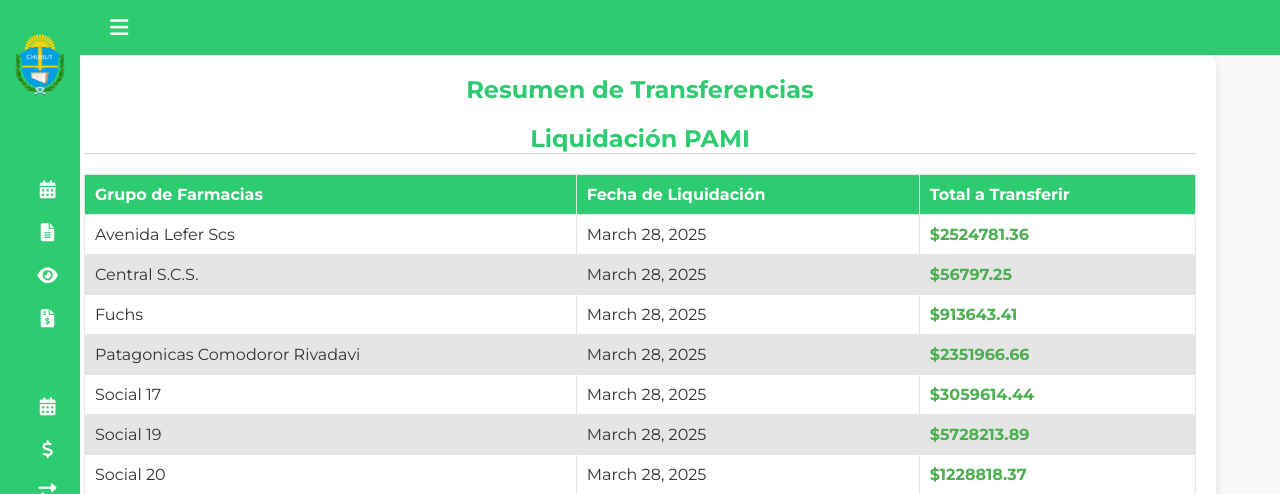
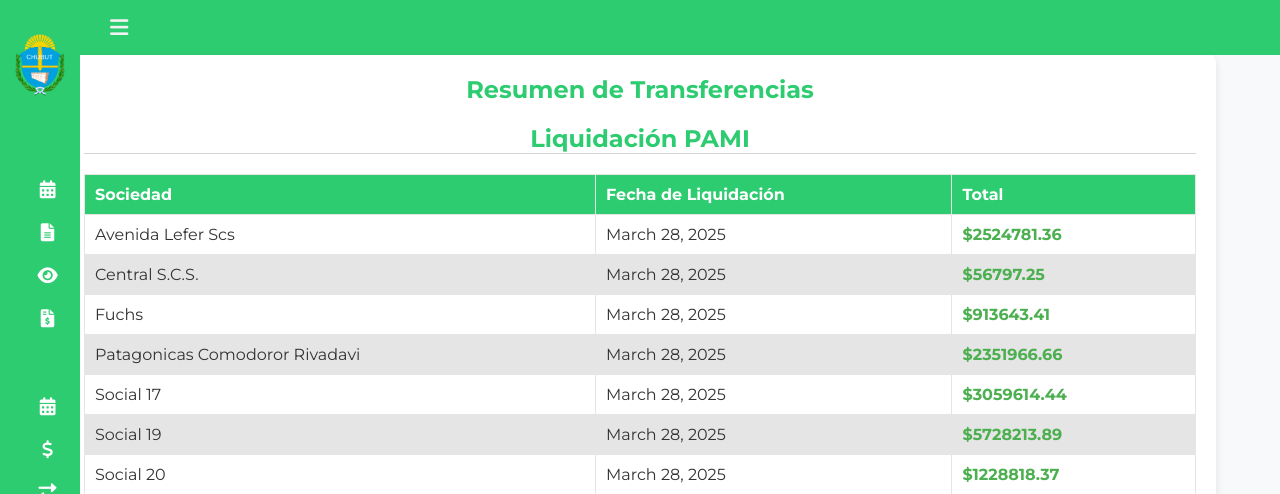
Before and after one commit to Nel-xcom/camaraf, a Django app: page /transferencias/ in a window 1280 px wide. Shown: the top 494 px of the page. Run offline with Django 3.2, Linux system fonts and the light colour scheme; data comes from the database, SQL or seed files in the repository; parts of the project's set-up code (start-up, migrations or seed data) failed here and were passed over.

Commit message:
frthDeploy

```diff
--- a/templates/transferencias.html
+++ b/templates/transferencias.html
@@ -21,9 +21,9 @@
             <table class="summary-table">
                 <thead>
                     <tr>
-                        <th>Grupo de Farmacias</th>
+                        <th>Sociedad</th>
                         <th>Fecha de Liquidación</th>
-                        <th>Total a Transferir</th>
+                        <th>Total</th>
                     </tr>
                 </thead>
                 <tbody>
```
